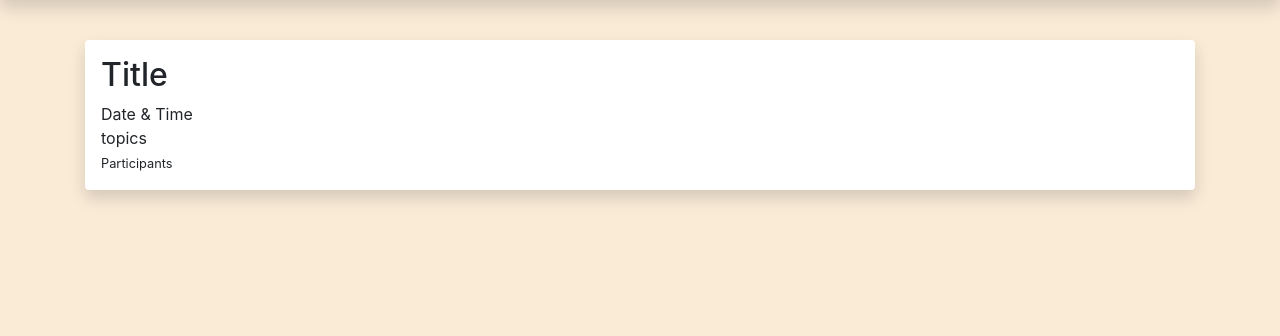
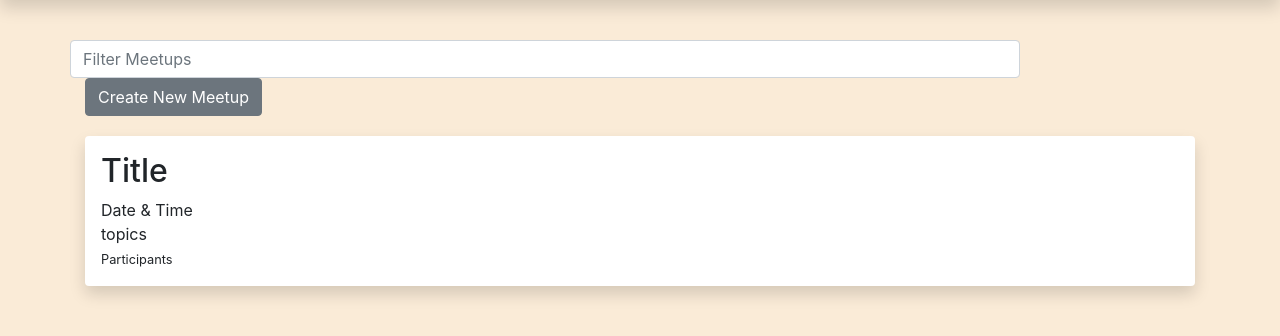
Before and after one commit to liminm/MensaMeet, a Django app: page / in a window 1280 px wide. Shown: the part 56-392 px from the top of the page. Run offline with Django 3.2, Linux system fonts and the light colour scheme; the visitor is signed in with stand-in values (Sample User, id 1); some libraries are stand-ins or nearby versions.

Commit message:
add filter field and new meetup btn

```diff
--- a/mensameet/templates/mensameet/home.html
+++ b/mensameet/templates/mensameet/home.html
@@ -1,6 +1,13 @@
 {% extends 'mensameet/base_with_navigation.html' %}
 
+
+
 {% block content %}
+<div class="form-group row" style="margin-top:20px;margin-bottom:20px;">
+<input class="form-control col-sm-10" id="myInput" type="text" placeholder="Filter Meetups" >
+<button type="button" class="btn btn-secondary" style="margin-left:15px;">
+Create New Meetup</button>
+</div>
 	<section id="events" class="shadow bg-white rounded p-3">
 		<h2>Title</h2>
 		<span class="date-time">Date & Time</span><br />
```
